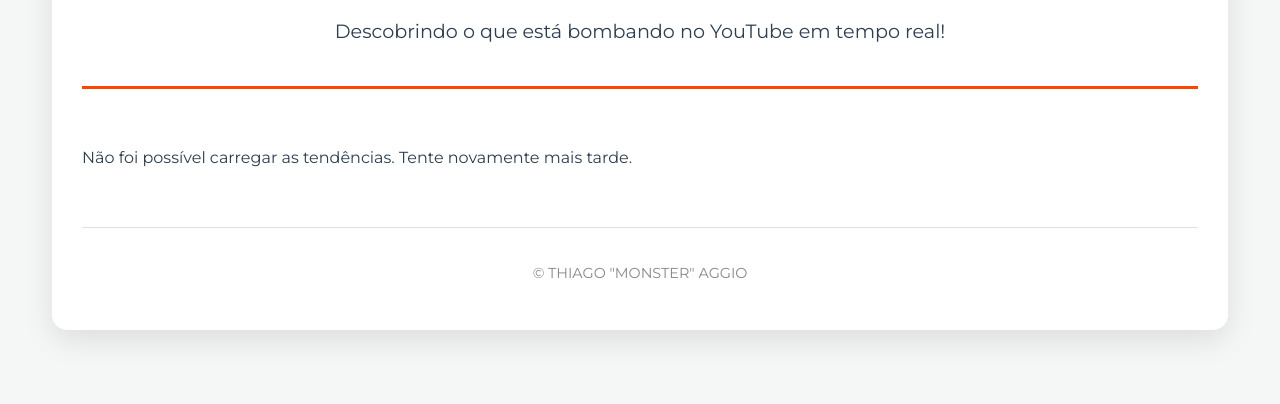
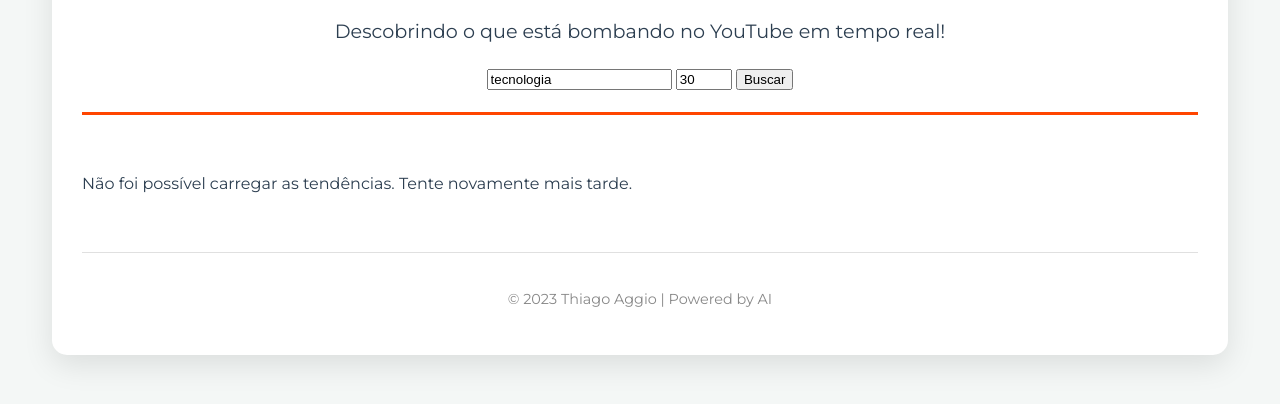
Before and after one commit to thiagoaggioia/ViralityScoutAI, a plain HTML site: page index.html in a window 1280 px wide. Shown: the part 210-614 px from the top of the page. Drawn offline with Linux system fonts and the light colour scheme; no server answers.

Commit message:
index.html

```diff
--- a/index.html
+++ b/index.html
@@ -13,27 +13,29 @@
         <header class="virality-header">
             <h1>🚀 Virality Scout AI 🚀</h1>
             <p>Descobrindo o que está bombando no YouTube em tempo real!</p>
+            <div class="search-section">
+                <input type="text" id="searchInput" placeholder="Buscar vídeos por tema..." value="tecnologia">
+                <input type="number" id="maxResultsInput" placeholder="Nº de vídeos" value="30" min="5" max="50">
+                <button id="searchButton">Buscar</button>
+            </div>
         </header>
 
         <div id="videos-container" class="videos-grid">
             <div class="video-card placeholder">
                 <h3>Carregando tendências...</h3>
                 <p>Prepare-se para o que está por vir!</p>
-                <div class="score-badge placeholder-score">--</div>
             </div>
             <div class="video-card placeholder">
                 <h3>Carregando tendências...</h3>
                 <p>Aguarde os vídeos mais virais!</p>
-                <div class="score-badge placeholder-score">--</div>
             </div>
-            </div>
+        </div>
 
         <footer class="virality-footer">
-            <p>&copy; THIAGO "MONSTER" AGGIO</p>
+            <p>&copy; 2023 Thiago Aggio | Powered by AI</p>
         </footer>
     </div>
 
     <script src="script.js"></script>
 </body>
-
 </html>
```
